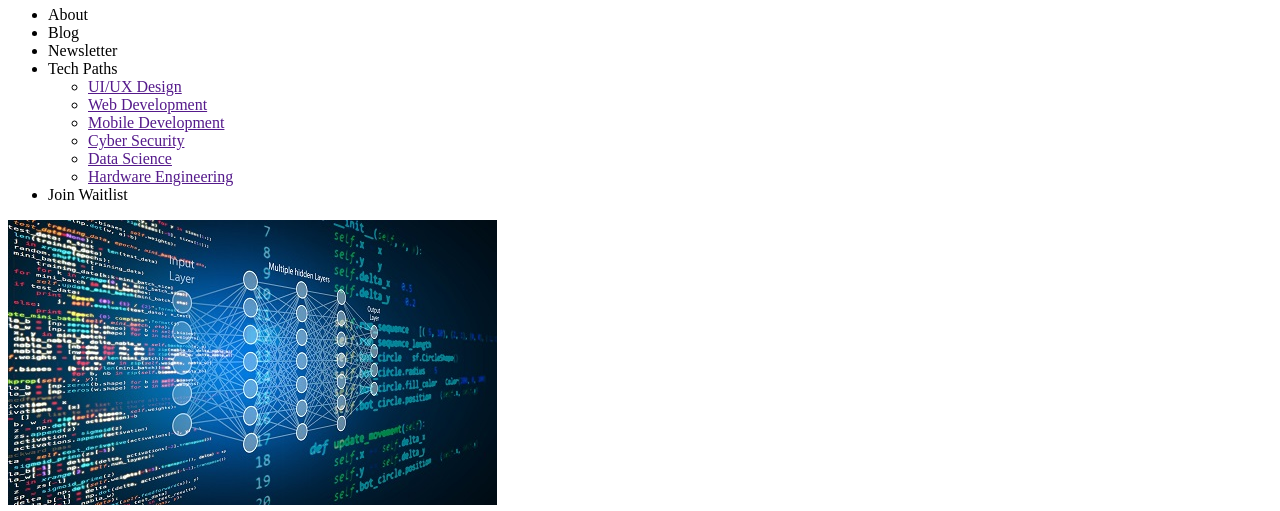
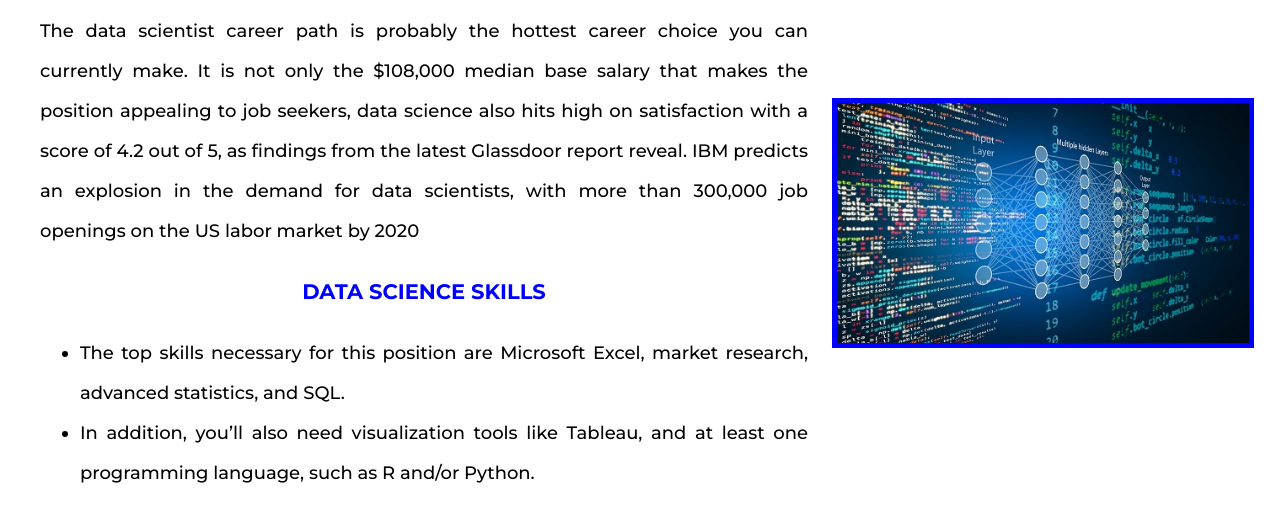
Before and after one commit to Dufuna-CodeCamp/Benue2-20-Hack2, a plain HTML site: page datascience.html in a window 1280 px wide. Shown: the part 74-585 px from the top of the page. Drawn offline with Linux system fonts and the light colour scheme.

Commit message:
css format of career paths and home page

```diff
--- /dev/null
+++ b/cyber.css
@@ -0,0 +1,30 @@
+*{
+	box-sizing: border-box;
+	font-family: 'Montserrat', sans-serif;
+}
+body{
+	margin: 0 auto;
+	font-size: 18px;
+	padding: 0;
+	height: 100vh;
+}
+span{
+	color: blue;
+	text-align: center;
+	font-weight: bold;
+}
+.main{
+	width: 60%;
+	text-align: justify;
+	margin-left: 40px;
+	line-height: 40px;
+}
+.aside{
+	float: right;
+	width: 35%;
+}
+img{
+	height: 250px;
+	margin-top: 150px;
+	border: 5px solid blue;
+}
--- /dev/null
+++ b/datascience.css
@@ -0,0 +1,30 @@
+*{
+	box-sizing: border-box;
+	font-family: 'Montserrat', sans-serif;
+}
+body{
+	margin: 0 auto;
+	font-size: 18px;
+	padding: 0;
+	height: 100vh;
+}
+span{
+	color: blue;
+	text-align: center;
+	font-weight: bold;
+}
+.main{
+	width: 60%;
+	text-align: justify;
+	margin-left: 40px;
+	line-height: 40px;
+}
+.aside{
+	float: right;
+	width: 35%;
+}
+img{
+	height: 250px;
+	margin-top: 150px;
+	border: 5px solid blue;
+}
--- a/datascience.html
+++ b/datascience.html
@@ -4,9 +4,11 @@
     <meta charset="UTF-8">
     <meta name="viewport" content="width=device-width, initial-scale=1.0">
     <title>Data Science</title>
+    <link href="https://fonts.googleapis.com/css2?family=Montserrat:wght@500;700&display=swap" rel="stylesheet">
+    <link rel="stylesheet" type="text/css" href="datascience.css">
 </head>
 <body>
-    <div>
+    <!--<div>
         <div>
             <h1 class="logo">Code The Future</h1>
             <nav>
@@ -28,35 +30,35 @@
                 </ul>
             </nav>
         </div>
-    </div>
+    </div>-->
 
-    <div>
+    <div class="aside">
         <img src="./images/datascience.jpg" alt="hero-img">
     </div>
 
-    <div>
+    <div class="main">
         <div>
-            <h2>DATA SCIENCE</h2>
+            <span><h2>DATA SCIENCE</h2></span>
             <p>The data scientist career path is probably the hottest career choice you can currently make.
                 It is not only the $108,000 median base salary that makes the position appealing to job seekers,
                 data science also hits high on satisfaction with a score of 4.2 out of 5, as findings from the
                 latest Glassdoor report reveal.  IBM predicts an explosion in the demand for data scientists,
                 with more than 300,000 job openings on the US labor market by 2020
             </p>
-            <h3>DATA SCIENCE SKILLS</h3>
+            <span><h3>DATA SCIENCE SKILLS</h3></span>
             <ul>
                 <li>The top skills necessary for this position are Microsoft Excel, market research, advanced statistics, and SQL.</li>
                 <li> In addition, you’ll also need visualization tools like Tableau, and at least one programming language, such as R and/or Python.</li>
             </ul>
         </div>
-        <h3>DATA SCIENCE DESCRIPTION</h3>
+        <span><h3>DATA SCIENCE DESCRIPTION</h3></span>
             <p>Lorem ipsum dolor, sit amet consectetur adipisicing elit. Repellat,
              nobis dolor unde qui eaque tempore et sapiente dignissimos fuga nostrum
              rerum id magni inventore vitae. Ab beatae earum corrupti dolor!</p>
         </div>
     </div>
 
-    <footer>
+    <!--<footer>
         <div>
             <div class="navlinks">
                 <li>About Us</li>
@@ -76,6 +78,6 @@
                 <i>github</i>
             </div>
         </div>
-    </footer>
+    </footer>-->
 </body>
 </html>
--- /dev/null
+++ b/hardware.css
@@ -0,0 +1,30 @@
+*{
+	box-sizing: border-box;
+	font-family: 'Montserrat', sans-serif;
+}
+body{
+	margin: 0 auto;
+	font-size: 18px;
+	padding: 0;
+	height: 100vh;
+}
+span{
+	color: blue;
+	text-align: center;
+	font-weight: bold;
+}
+.main{
+	width: 60%;
+	text-align: justify;
+	margin-left: 40px;
+	line-height: 40px;
+}
+.aside{
+	float: right;
+	width: 35%;
+}
+img{
+	height: 230px;
+	margin-top: 150px;
+	border: 5px solid blue;
+}
--- /dev/null
+++ b/index.css
@@ -0,0 +1,30 @@
+*{
+	box-sizing: border-box;
+	font-family: 'Montserrat', sans-serif;
+}
+body{
+	margin: 0 auto;
+	font-size: 18px;
+	padding: 0;
+	height: 100vh;
+}
+span{
+	color: blue;
+	text-align: center;
+	font-weight: bold;
+}
+.main{
+	width: 60%;
+	text-align: justify;
+	margin-left: 40px;
+	line-height: 40px;
+}
+.aside{
+	float: right;
+	width: 35%;
+}
+img{
+	height: 250px;
+	margin-top: 150px;
+	border: 5px solid blue;
+}
--- /dev/null
+++ b/mobiledev.css
@@ -0,0 +1,30 @@
+*{
+	box-sizing: border-box;
+	font-family: 'Montserrat', sans-serif;
+}
+body{
+	margin: 0 auto;
+	font-size: 18px;
+	padding: 0;
+	height: 100vh;
+}
+span{
+	color: blue;
+	text-align: center;
+	font-weight: bold;
+}
+.main{
+	width: 60%;
+	text-align: justify;
+	margin-left: 40px;
+	line-height: 40px;
+}
+.aside{
+	float: right;
+	width: 35%;
+}
+img{
+	height: 220px;
+	margin-top: 150px;
+	border: 5px solid blue;
+}
--- /dev/null
+++ b/uiux.css
@@ -0,0 +1,30 @@
+*{
+	box-sizing: border-box;
+	font-family: 'Montserrat', sans-serif;
+}
+body{
+	margin: 0 auto;
+	font-size: 18px;
+	padding: 0;
+	height: 100vh;
+}
+span{
+	color: blue;
+	text-align: center;
+	font-weight: bold;
+}
+.main{
+	width: 60%;
+	text-align: justify;
+	margin-left: 40px;
+	line-height: 40px;
+}
+.aside{
+	float: right;
+	width: 35%;
+}
+img{
+	height: 300px;
+	margin-top: 150px;
+	border: 5px solid blue;
+}
--- /dev/null
+++ b/webdev.css
@@ -0,0 +1,30 @@
+*{
+	box-sizing: border-box;
+	font-family: 'Montserrat', sans-serif;
+}
+body{
+	margin: 0 auto;
+	font-size: 18px;
+	padding: 0;
+	height: 100vh;
+}
+span{
+	color: blue;
+	text-align: center;
+	font-weight: bold;
+}
+.main{
+	width: 60%;
+	text-align: justify;
+	margin-left: 40px;
+	line-height: 40px;
+}
+.aside{
+	float: right;
+	width: 35%;
+}
+img{
+	height: 280px;
+	margin-top: 150px;
+	border: 5px solid blue;
+}
```
Also changed, not shown: cybersecurity.html (+11 -9 lines), hardwareeengineering.html (+11 -9 lines), index.html (+10 -8 lines), mobiledev.html (+11 -9 lines), uiux.html (+11 -9 lines), webdevelopment.html (+11 -9 lines).
